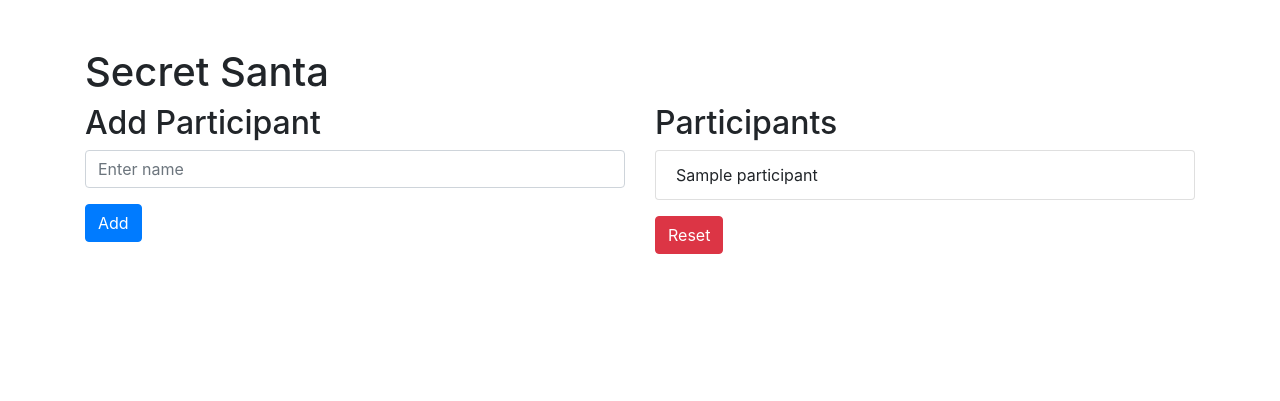
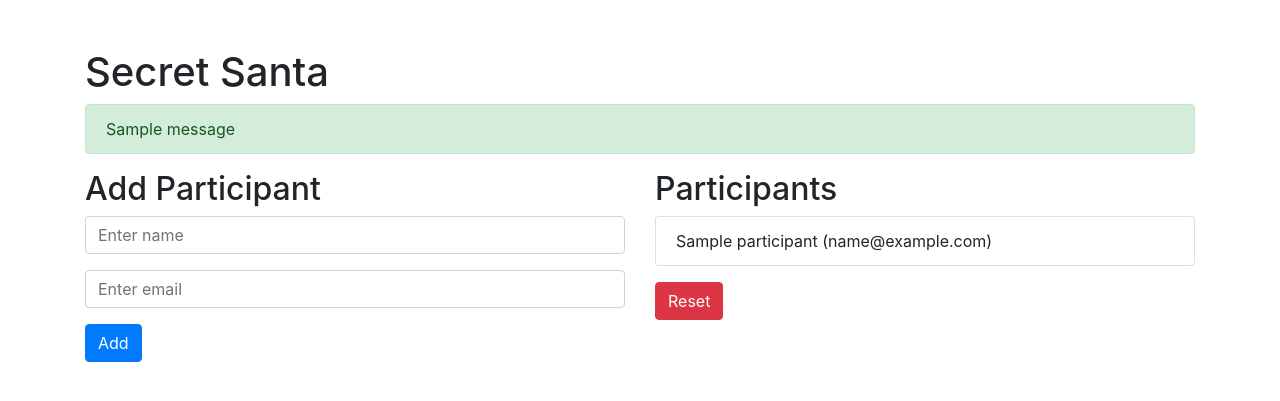
Before and after one commit to Kugeleis/wichteln, a Flask app: template templates/index.html in a window 1280 px wide. Shown: the top 401 px of the page. Run offline with Flask 3, Linux system fonts and the light colour scheme; the template is opened without the code that fills it: most values are stand-ins (such as "Sample title", 1, 10 or a date in 2020); one stand-in notice (Sample message) is shown; some libraries are stand-ins or nearby versions.

Commit message:
added email entry and mail server

```diff
--- a/app.py
+++ b/app.py
@@ -2,11 +2,53 @@
 This module contains the Flask application for the Secret Santa web interface.
 """
 
-from flask import Flask, render_template, request, redirect, url_for
+from flask import Flask, render_template, request, redirect, url_for, flash
+from flask_mail import Mail, Message
 from src.wichteln.main import SecretSanta
+import uuid
+import os
 
 app = Flask(__name__)
+app.config['MAIL_SERVER'] = os.environ.get('MAIL_SERVER', 'smtp.example.com')
+app.config['MAIL_PORT'] = int(os.environ.get('MAIL_PORT', 587))
+app.config['MAIL_USE_TLS'] = os.environ.get('MAIL_USE_TLS', 'true').lower() in ['true', 'on', '1']
+app.config['MAIL_USERNAME'] = os.environ.get('MAIL_USERNAME', 'your-email@example.com')
+app.config['MAIL_PASSWORD'] = os.environ.get('MAIL_PASSWORD', 'your-email-password')
+app.config['MAIL_DEFAULT_SENDER'] = os.environ.get('MAIL_DEFAULT_SENDER', 'your-email@example.com')
+
+# Google reCAPTCHA v3 configuration
+app.config['RECAPTCHA_SECRET_KEY'] = os.environ.get('RECAPTCHA_SECRET_KEY', 'YOUR_RECAPTCHA_SECRET_KEY')
+app.config['SECRET_KEY'] = os.environ.get('SECRET_KEY', 'a_very_secret_key')
+
+mail = Mail(app)
 game = SecretSanta()
+
+pending_assignments = {}
+
+
+import requests
+
+def send_email(recipient_email, subject, body):
+    try:
+        msg = Message(subject, recipients=[recipient_email], body=body)
+        mail.send(msg)
+        return True
+    except Exception as e:
+        print(f"Error sending email: {e}")
+        return False
+
+def verify_recaptcha(token):
+    if app.config['RECAPTCHA_SECRET_KEY'] == 'YOUR_RECAPTCHA_SECRET_KEY':
+        print("WARNING: reCAPTCHA secret key not configured. Skipping verification.")
+        return True # Skip verification if key is not set
+
+    payload = {
+        'secret': app.config['RECAPTCHA_SECRET_KEY'],
+        'response': token
+    }
+    response = requests.post('https://www.google.com/recaptcha/api/siteverify', data=payload)
+    result = response.json()
+    return result.get('success', False) and result.get('score', 0) > 0.5 # Adjust score threshold as needed
 
 @app.route('/')
 def index():
@@ -21,16 +63,72 @@ def add_participant():
     Adds a participant to the game.
     """
     name = request.form.get('name')
-    if name:
-        game.add_participant(name)
+    email = request.form.get('email')
+    recaptcha_token = request.form.get('g-recaptcha-response')
+
+    if not verify_recaptcha(recaptcha_token):
+        flash('CAPTCHA verification failed. Please try again.', 'error')
+        return redirect(url_for('index'))
+
+    if name and email:
+        game.add_participant(name, email)
     return redirect(url_for('index'))
 
-@app.route('/assign')
-def assign():
+@app.route('/assign', methods=['POST'])
+def assign_and_send_confirmation():
     """
-    Assigns Secret Santas and redirects to the results page.
+    Assigns Secret Santas, stores pending assignments, and sends a confirmation email to the creator.
     """
+    if len(game.participants) < 2:
+        flash('Need at least two participants to assign Secret Santas.', 'error')
+        return redirect(url_for('index'))
+
     game.assign_santas()
+
+    # Generate a unique token for confirmation
+    token = str(uuid.uuid4())
+    pending_assignments[token] = game.assignments # Store assignments temporarily
+
+    # Assuming the first participant added is the creator for now.
+    # In a real app, you'd have a dedicated creator input.
+    creator_email = game.participants[0]['email'] if game.participants else app.config['MAIL_DEFAULT_SENDER']
+
+    confirmation_link = url_for('confirm_assignments', token=token, _external=True)
+    subject = "Confirm Secret Santa Assignments"
+    body = f"""Hello,
+
+Please click the following link to confirm and send out the Secret Santa assignments: {confirmation_link}
+
+This link will expire after one use or if the game is reset."""
+
+    if send_email(creator_email, subject, body):
+        flash(f'Confirmation email sent to {creator_email}. Please check your inbox to finalize assignments.', 'info')
+    else:
+        flash('Failed to send confirmation email. Please check your mail server configuration.', 'error')
+
+    return redirect(url_for('index'))
+
+@app.route('/confirm/<token>')
+def confirm_assignments(token):
+    """
+    Confirms the assignments and sends out the Secret Santa emails to participants.
+    """
+    assignments_to_send = pending_assignments.pop(token, None) # Retrieve and remove
+
+    if assignments_to_send:
+        for giver, receiver in assignments_to_send.items():
+            giver_email = game.participant_emails.get(giver)
+            if giver_email:
+                subject = "Your Secret Santa Assignment!"
+                body = f"""Hello {giver},
+
+You are the Secret Santa for: {receiver}!"""
+                send_email(giver_email, subject, body)
+        flash('Secret Santa assignments have been sent!', 'success')
+        game.assignments = assignments_to_send # Update game's assignments after sending
+    else:
+        flash('Invalid or expired confirmation link.', 'error')
+
     return redirect(url_for('results'))
 
 @app.route('/results')
@@ -46,6 +144,8 @@ def reset():
     Resets the game and redirects to the main page.
     """
     game.reset()
+    pending_assignments.clear() # Clear pending assignments on reset
+    flash('Game has been reset.', 'info')
     return redirect(url_for('index'))
 
 if __name__ == '__main__':
--- a/templates/index.html
+++ b/templates/index.html
@@ -6,10 +6,29 @@
     <meta name="viewport" content="width=device-width, initial-scale=1.0">
     <title>Secret Santa</title>
     <link rel="stylesheet" href="https://stackpath.bootstrapcdn.com/bootstrap/4.5.2/css/bootstrap.min.css">
+    <script src="https://www.google.com/recaptcha/api.js?render=YOUR_RECAPTCHA_SITE_KEY"></script>
+    <script>
+        grecaptcha.ready(function() {
+            grecaptcha.execute('YOUR_RECAPTCHA_SITE_KEY', {action: 'submit'}).then(function(token) {
+                document.getElementById('g-recaptcha-response').value = token;
+            });
+        });
+    </script>
 </head>
 <body>
     <div class="container">
         <h1 class="mt-5">Secret Santa</h1>
+
+        {% with messages = get_flashed_messages(with_categories=true) %}
+            {% if messages %}
+                <div class="alert-messages">
+                    {% for category, message in messages %}
+                        <div class="alert alert-{{ category }}">{{ message }}</div>
+                    {% endfor %}
+                </div>
+            {% endif %}
+        {% endwith %}
+
         <div class="row">
             <div class="col-md-6">
                 <h2>Add Participant</h2>
@@ -17,6 +36,10 @@
                     <div class="form-group">
                         <input type="text" name="name" class="form-control" placeholder="Enter name" required>
                     </div>
+                    <div class="form-group">
+                        <input type="email" name="email" class="form-control" placeholder="Enter email" required>
+                    </div>
+                    <input type="hidden" name="g-recaptcha-response" id="g-recaptcha-response">
                     <button type="submit" class="btn btn-primary">Add</button>
                 </form>
             </div>
@@ -24,11 +47,13 @@
                 <h2>Participants</h2>
                 <ul class="list-group">
                     {% for participant in participants %}
-                        <li class="list-group-item">{{ participant }}</li>
+                        <li class="list-group-item">{{ participant.name }} ({{ participant.email }})</li>
                     {% endfor %}
                 </ul>
                 {% if participants|length > 1 %}
-                    <a href="/assign" class="btn btn-success mt-3">Assign Secret Santas</a>
+                    <form action="/assign" method="post" class="d-inline">
+                        <button type="submit" class="btn btn-success mt-3">Assign Secret Santas</button>
+                    </form>
                 {% endif %}
                 <form action="/reset" method="post" class="d-inline">
                     <button type="submit" class="btn btn-danger mt-3">Reset</button>
```
Also changed, not shown: src/wichteln/main.py (+12 -5 lines), templates/results.html (+10 -0 lines), tests/test_app.py (+85 -21 lines), tests/test_main.py (+35 -9 lines).
